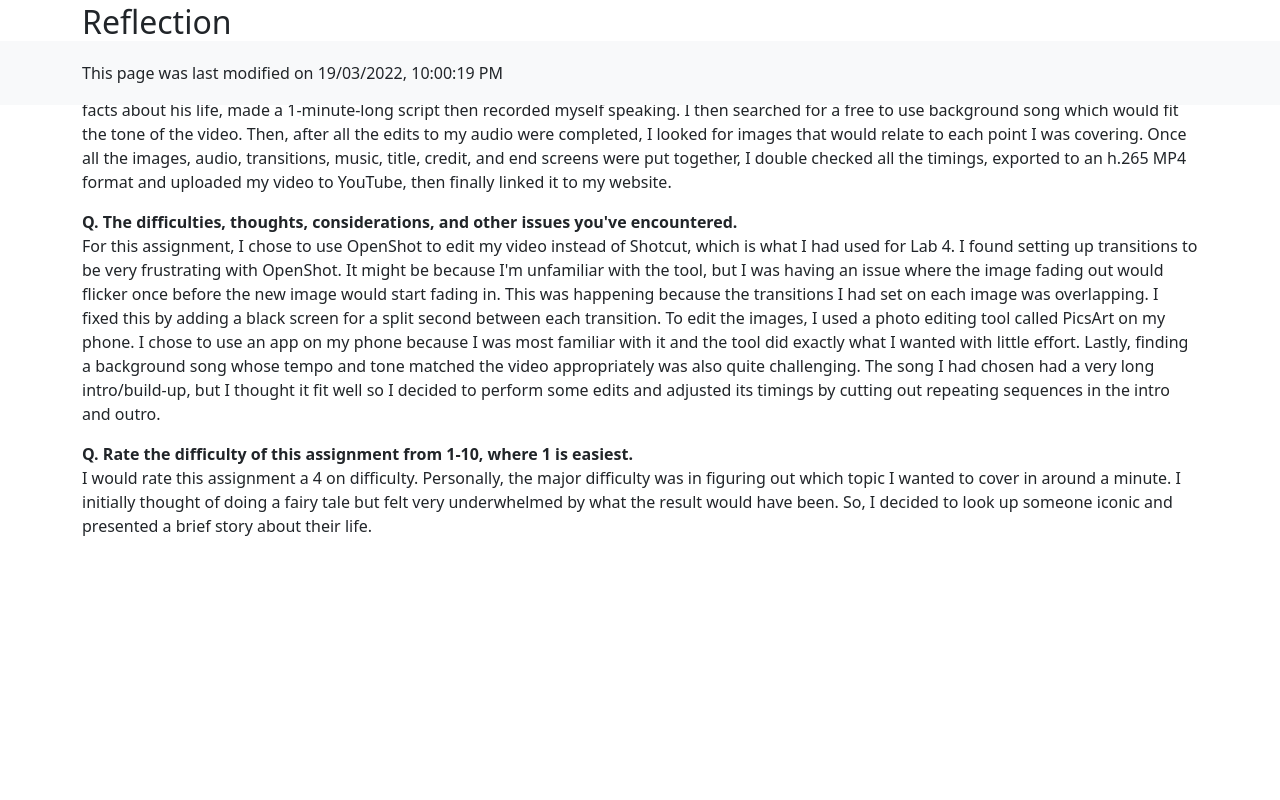
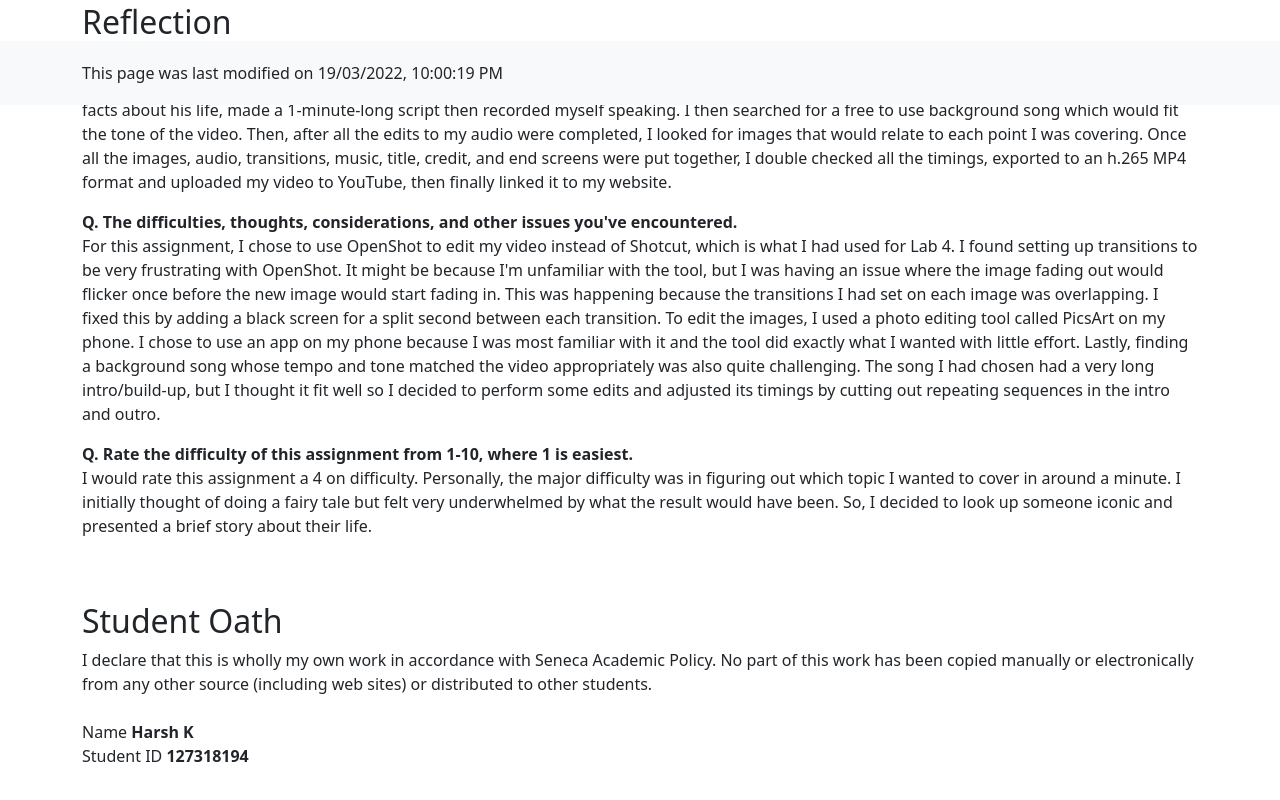
Before and after one commit to hershk17/bth-matrix-website, a React (Create React App) app: page /assignment/1 in a window 1280 px wide. Shown: the part 695-1495 px from the top of the page. Before the commit the page ends 1345 px from the top, so only its background shows below. Built offline with nearby package versions, Linux system fonts and the light colour scheme.

Commit message:
added student oath

```diff
--- a/src/assignments/Assignment1.js
+++ b/src/assignments/Assignment1.js
@@ -90,6 +90,19 @@ export default function Assignment1() {
       </p>
       <br />
       <br />
+      <h2>Student Oath</h2>
+      <p>
+        I declare that this is wholly my own work in accordance with Seneca
+        Academic Policy. No part of this work has been copied manually or
+        electronically from any other source (including web sites) or
+        distributed to other students.
+        <br />
+        <br />
+        Name <b>Harsh K</b> <br />
+        Student ID <b>127318194</b>
+      </p>
+      <br />
+      <br />
       <br />
       <br />
       <Footer datetime="19/03/2022, 10:00:19 PM" />
```
